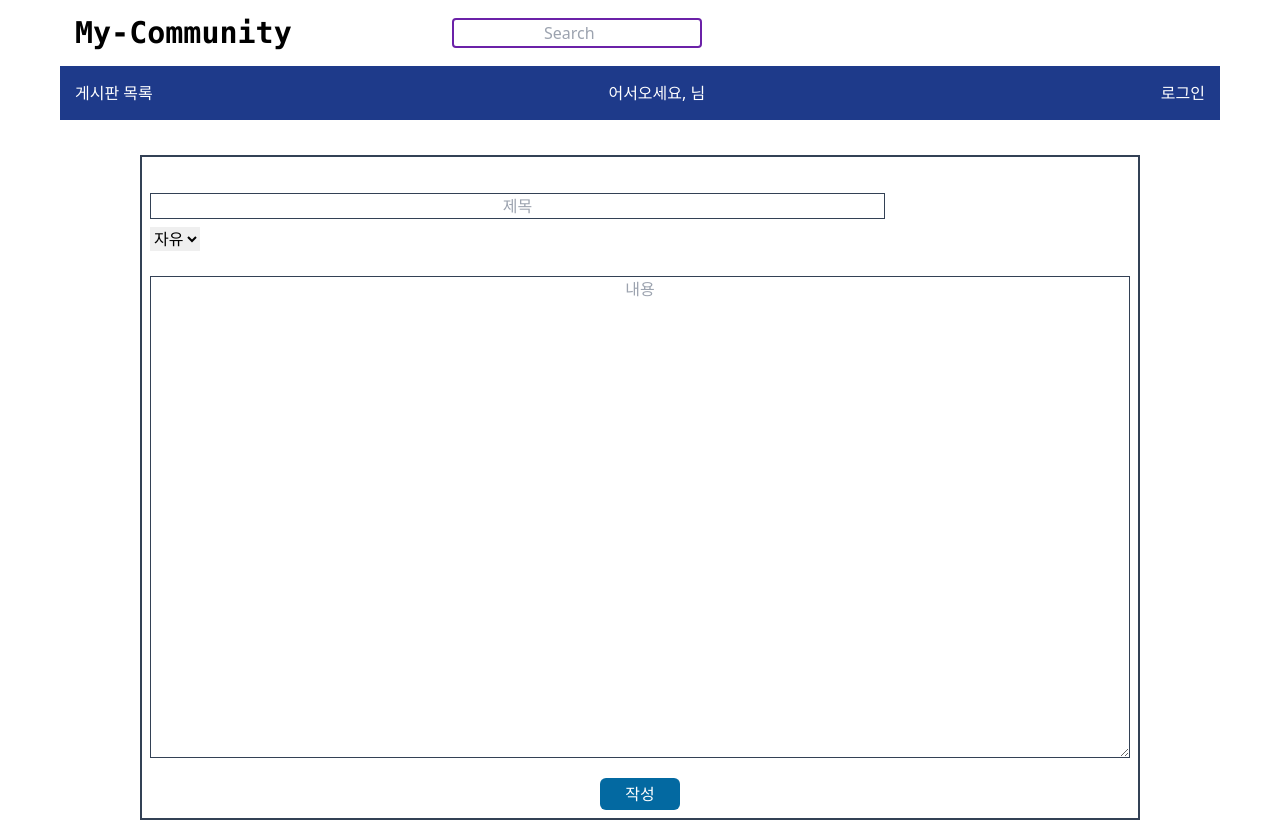
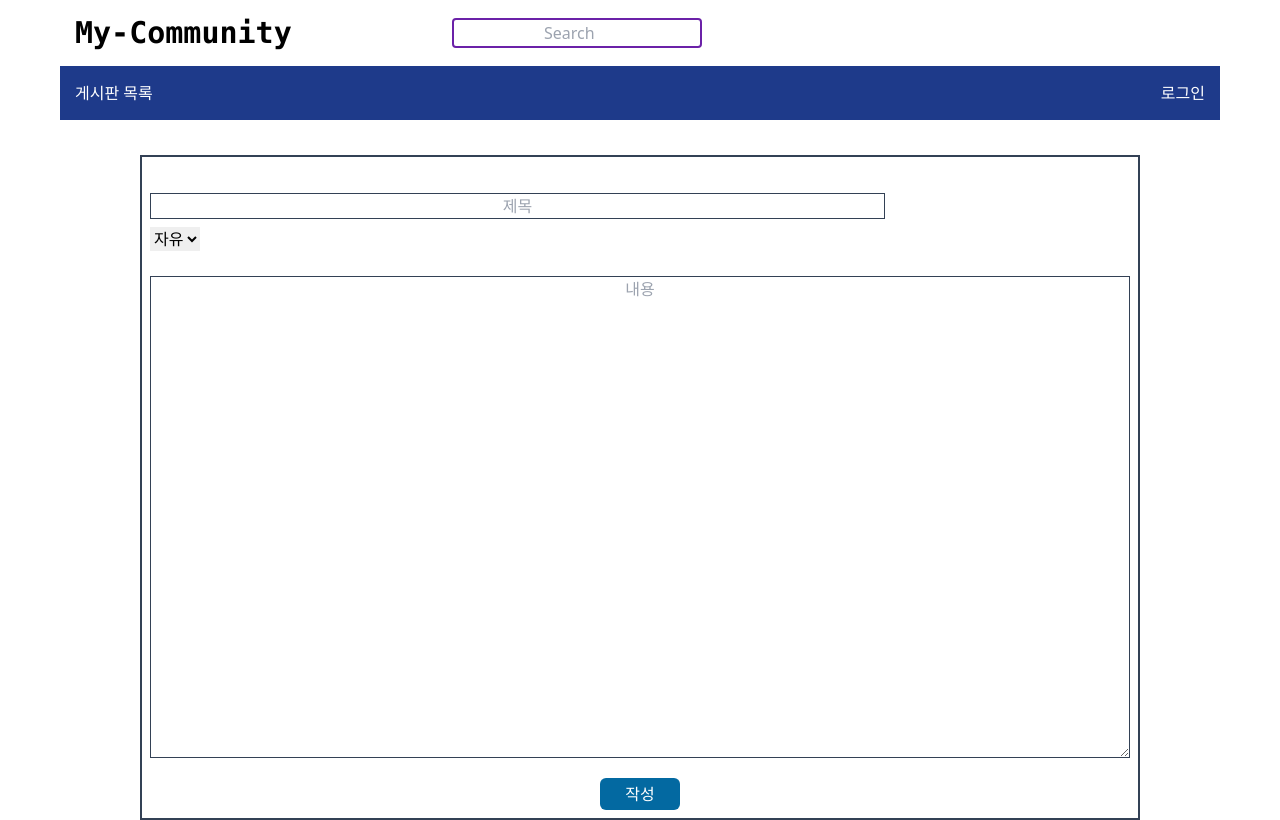
Before and after one commit to k16faker/community, a React (Create React App) app: page /board/modify in a window 1280 px wide. Built offline with nearby package versions, Linux system fonts and the light colour scheme; no server answers; the database is empty; the HTML template or start-up script is replaced by a standard one.

Commit message:
firebase 오류 해결

```diff
--- a/src/components/header/Header.jsx
+++ b/src/components/header/Header.jsx
@@ -24,7 +24,11 @@ const Header = () => {
           setNickname(docSnap.data().nickname);
         }
       }
-      getUser();
+      try {
+        getUser();
+      } catch(error) {
+        console.error(error);
+      }
     }
   }, [user]);
 
@@ -47,7 +51,7 @@ const Header = () => {
       <nav className='flex w-[1160px] mx-auto p-[15px] items-center text-white bg-blue-900'>
         <ul className='flex w-[1160px] justify-between'>
           <Link to='/'><li>게시판 목록</li></Link>
-          <p>{`어서오세요, ${nickname} 님`}</p>
+          {user?.email ? (<p>{`어서오세요, ${nickname} 님`}</p>) : ("")}
           {user?.email ? (
             <li className='hover:cursor-pointer' onClick={handleLogOut}>로그아웃</li>
           ) : (
```
